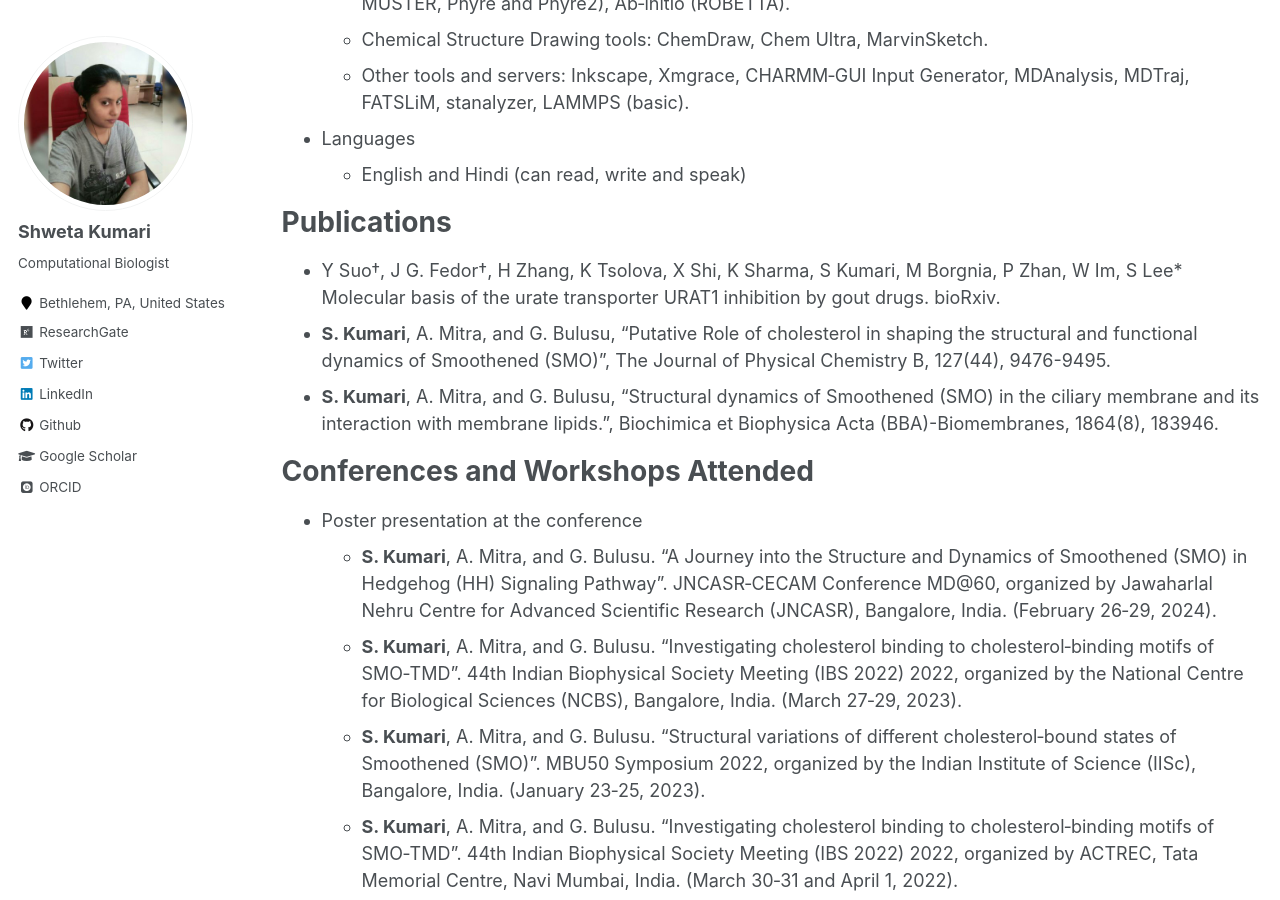
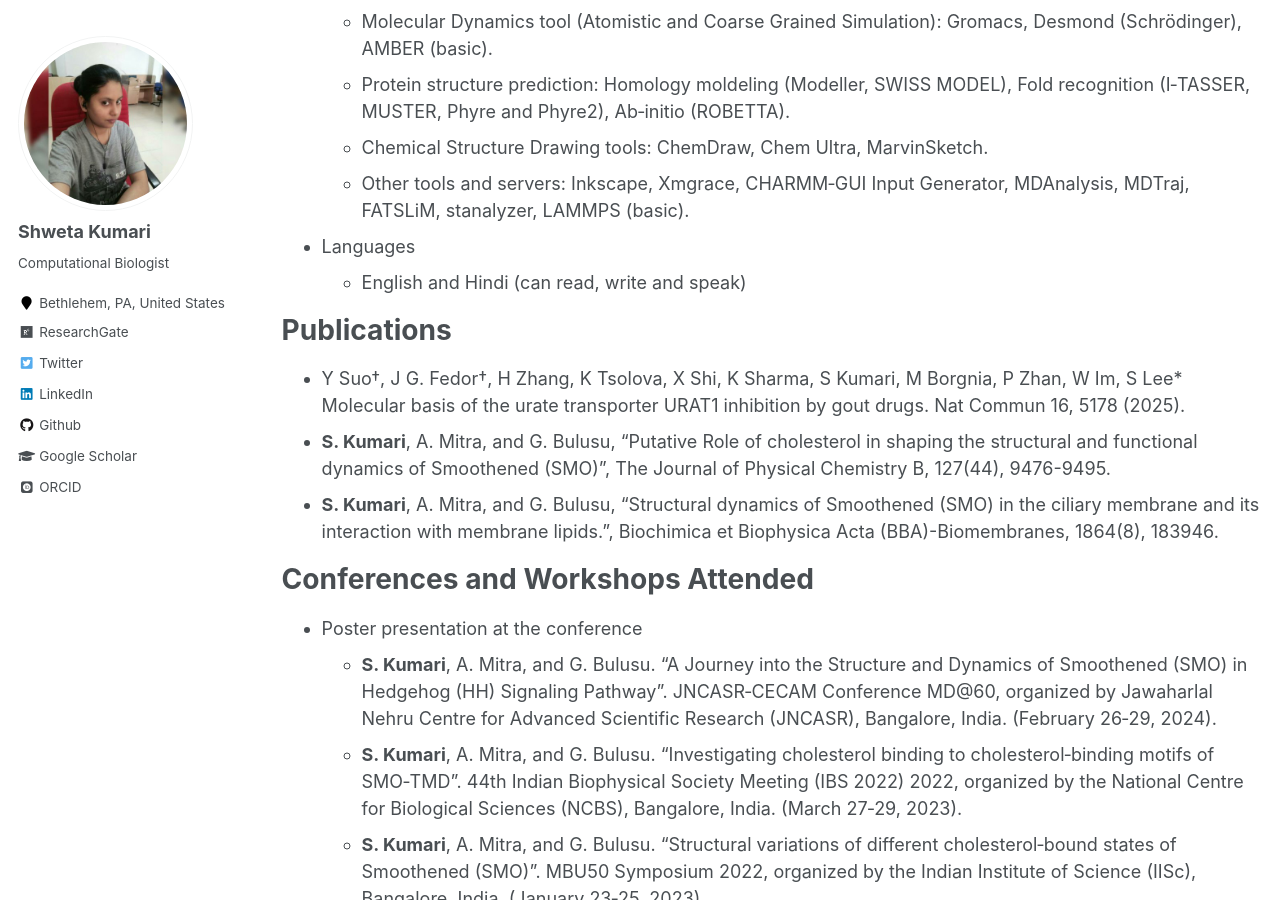
Before and after one commit to shweta-Moni/shweta-Moni.github.io, a Jekyll site: the page built from _pages/cv.md, in a window 1280 px wide and 900 px high, scrolled down 1361 px. Built offline with Jekyll 4.4.1, drawn with Linux system fonts in a browser that asks for light colours; some web fonts are replaced; some of the changed text lies outside the part shown.

Commit message:
Update cv.md

```diff
--- a/_pages/cv.md
+++ b/_pages/cv.md
@@ -51,7 +55,7 @@ Skills
 
 Publications
 ======
-* Y Suo†, J G. Fedor†, H Zhang, K Tsolova, X Shi, K Sharma, S Kumari, M Borgnia, P Zhan, W Im, S Lee* Molecular basis of the urate transporter URAT1 inhibition by gout drugs. bioRxiv.
+* Y Suo†, J G. Fedor†, H Zhang, K Tsolova, X Shi, K Sharma, S Kumari, M Borgnia, P Zhan, W Im, S Lee* Molecular basis of the urate transporter URAT1 inhibition by gout drugs. Nat Commun 16, 5178 (2025).
 * **S. Kumari**, A. Mitra, and G. Bulusu, “Putative Role of cholesterol in shaping the structural and functional dynamics of Smoothened (SMO)”, The Journal of Physical Chemistry B, 127(44), 9476-9495.
 * **S. Kumari**, A. Mitra, and G. Bulusu, “Structural dynamics of Smoothened (SMO) in the ciliary membrane and its interaction with membrane lipids.”, Biochimica et Biophysica Acta (BBA)-Biomembranes, 1864(8), 183946.
 
```
Also changed, not shown: other parts of _pages/cv.md (+4 -0 lines).
